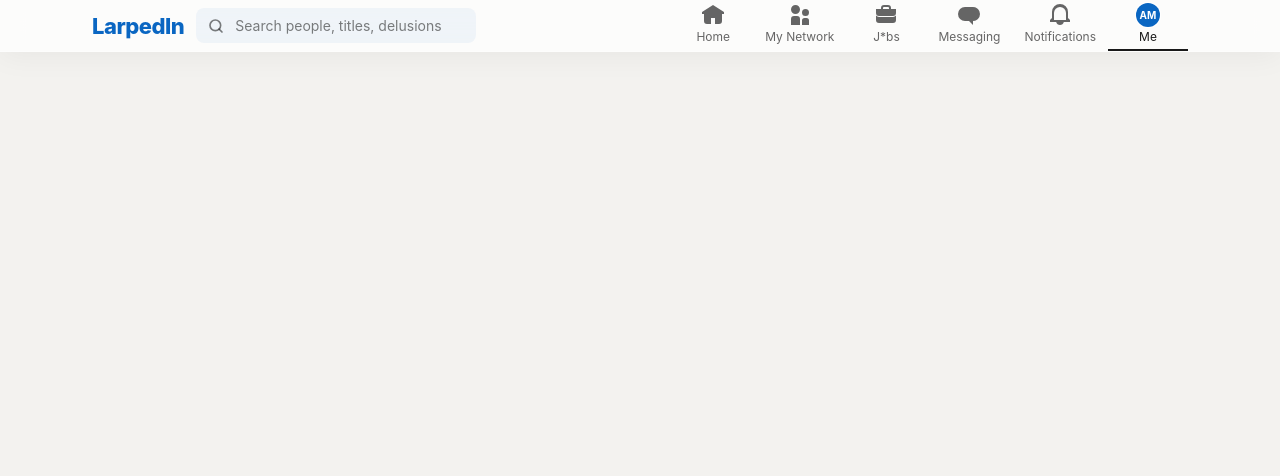
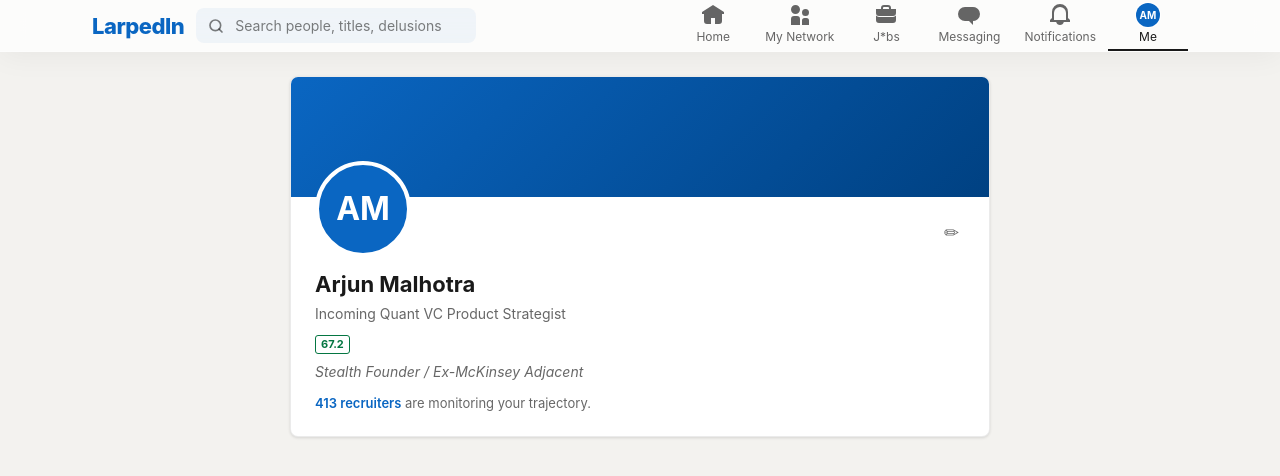
Before and after one commit to iamarpitahuja/Lapedln-Silly-Hacks, a React app in the folder frontend/: page /me in a window 1280 px wide. Shown: the top 476 px of the page. Built offline with nearby package versions, Linux system fonts and the light colour scheme; the HTML template or start-up script is replaced by a standard one.

Commit message:
feat: add ProfileHero section to Me page

```diff
--- a/frontend/src/features/me/Me.jsx
+++ b/frontend/src/features/me/Me.jsx
@@ -1,10 +1,11 @@
+import ProfileHero from './ProfileHero/ProfileHero'
 import styles from './Me.module.css'
 
 export default function Me() {
   return (
     <div className={styles.page}>
       <div className={styles.content}>
-        {/* sections go here */}
+        <ProfileHero />
       </div>
     </div>
   )
--- /dev/null
+++ b/frontend/src/features/me/ProfileHero/ProfileHero.jsx
@@ -0,0 +1,30 @@
+import { useMockData } from '../../../context/MockDataContext'
+import LarpRatingBadge from '../../../components/LarpRatingBadge/LarpRatingBadge'
+import { getInitials } from '../../../utils/strings'
+import styles from './ProfileHero.module.css'
+
+export default function ProfileHero() {
+  const { currentUser } = useMockData()
+  const { name, headline, larpRating, persona, stats } = currentUser
+
+  return (
+    <div className={styles.card}>
+      <div className={styles.coverPhoto} />
+      <div className={styles.heroBody}>
+        <div className={styles.avatarWrap}>
+          <div className={styles.avatar}>{getInitials(name)}</div>
+          <button className={styles.editBtn} aria-label="Edit profile">✏</button>
+        </div>
+        <h1 className={styles.name}>{name}</h1>
+        <p className={styles.headline}>{headline}</p>
+        <div className={styles.badgeRow}>
+          <LarpRatingBadge rating={larpRating} size="small" />
+        </div>
+        <p className={styles.persona}>{persona}</p>
+        <p className={styles.recruiterStat}>
+          <span className={styles.statValue}>{stats.recruiterViews} recruiters</span> are monitoring your trajectory.
+        </p>
+      </div>
+    </div>
+  )
+}
--- /dev/null
+++ b/frontend/src/features/me/ProfileHero/ProfileHero.module.css
@@ -0,0 +1,85 @@
+.card {
+  background: #ffffff;
+  border-radius: 8px;
+  border: 1px solid rgba(0, 0, 0, 0.08);
+  overflow: hidden;
+  box-shadow: 0 1px 3px rgba(0, 0, 0, 0.12);
+}
+
+.coverPhoto {
+  height: 120px;
+  background: linear-gradient(135deg, #0A66C2 0%, #004182 100%);
+}
+
+.heroBody {
+  padding: 0 24px 24px;
+  position: relative;
+}
+
+.avatarWrap {
+  display: flex;
+  align-items: flex-end;
+  justify-content: space-between;
+  margin-top: -36px;
+  margin-bottom: 12px;
+}
+
+.avatar {
+  width: 96px;
+  height: 96px;
+  border-radius: 50%;
+  background: #0A66C2;
+  color: #fff;
+  font-size: 32px;
+  font-weight: 700;
+  display: flex;
+  align-items: center;
+  justify-content: center;
+  border: 4px solid #fff;
+}
+
+.editBtn {
+  font-size: 18px;
+  color: rgba(0, 0, 0, 0.6);
+  padding: 6px;
+  border-radius: 50%;
+  margin-bottom: 8px;
+}
+
+.editBtn:hover {
+  background: rgba(0, 0, 0, 0.06);
+}
+
+.name {
+  font-size: 22px;
+  font-weight: 700;
+  color: rgba(0, 0, 0, 0.9);
+  margin-bottom: 4px;
+}
+
+.headline {
+  font-size: 14px;
+  color: rgba(0, 0, 0, 0.6);
+  margin-bottom: 10px;
+}
+
+.badgeRow {
+  margin-bottom: 8px;
+}
+
+.persona {
+  font-size: 14px;
+  color: rgba(0, 0, 0, 0.6);
+  font-style: italic;
+  margin-bottom: 12px;
+}
+
+.recruiterStat {
+  font-size: 13px;
+  color: rgba(0, 0, 0, 0.6);
+}
+
+.statValue {
+  font-weight: 600;
+  color: #0A66C2;
+}
```
Also changed, not shown: 1 other file (tests, documents, lock files or other folders).
